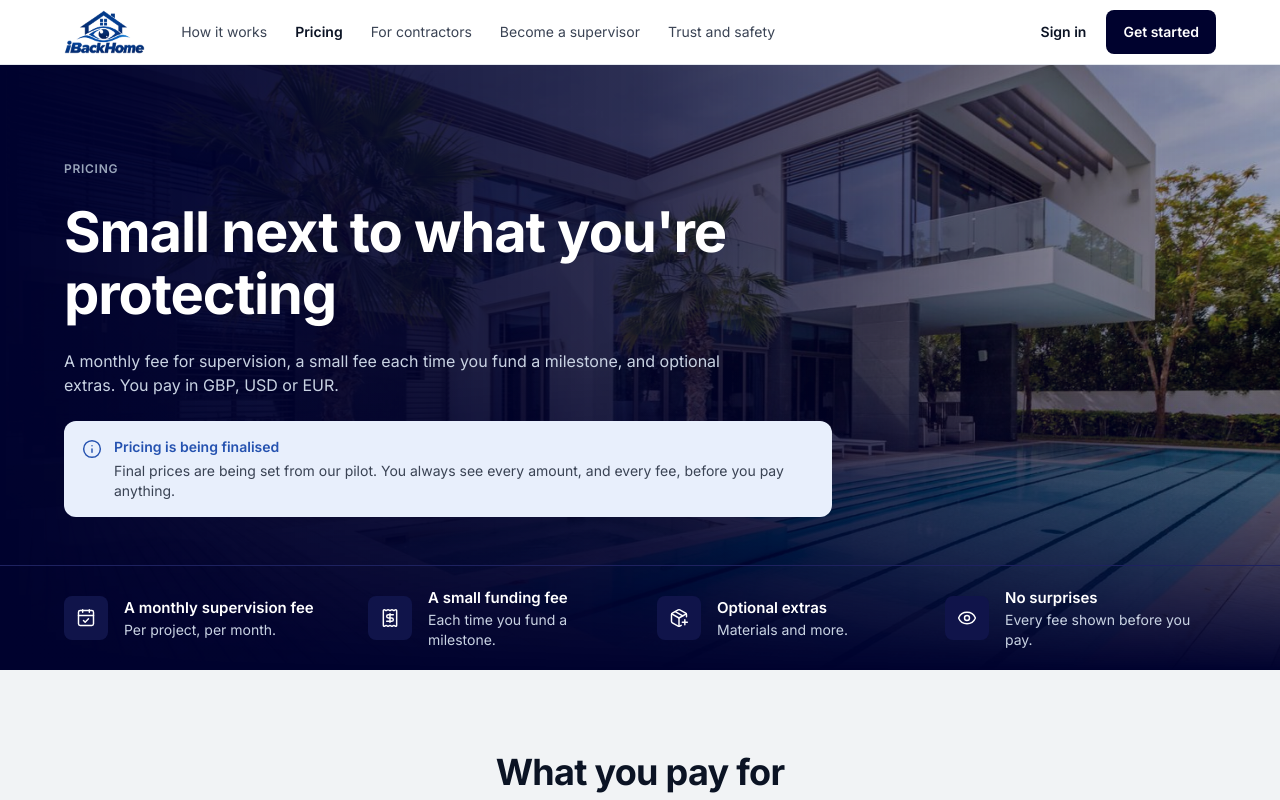
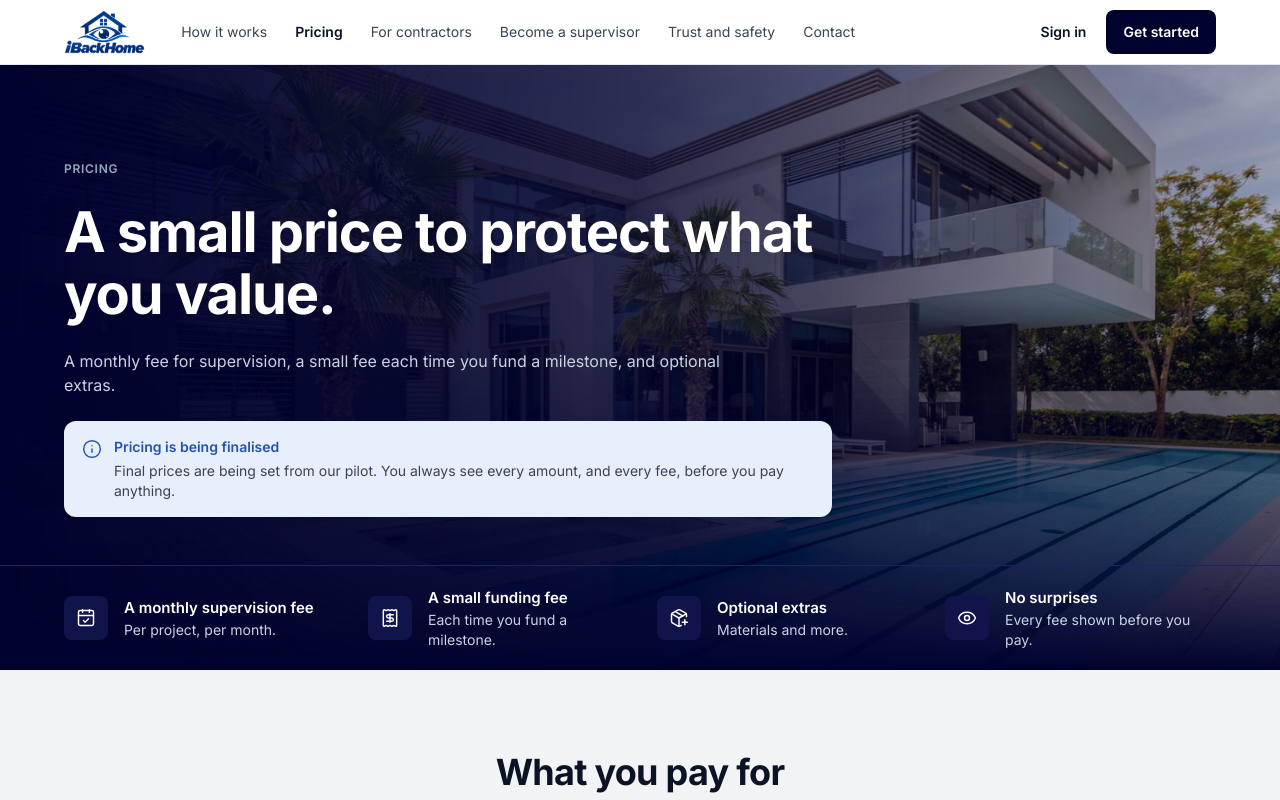
Before and after one commit to costechHQ/iBackHome, a Next.js app in the folder web/: page /pricing in a window 1280 px wide. Shown: the top 800 px of the page. Built offline with nearby package versions, Linux system fonts and the light colour scheme.

Commit message:
feat(web): add Contact to the public navbar and update the pricing hero text

```diff
--- a/web/src/features/public/chrome.tsx
+++ b/web/src/features/public/chrome.tsx
@@ -23,6 +23,7 @@ export const PUBLIC_NAV = [
   { label: "For contractors", href: "/contractors" },
   { label: "Become a supervisor", href: "/supervisors" },
   { label: "Trust and safety", href: "/trust" },
+  { label: "Contact", href: "/contact" },
 ] as const;
 
 export function PublicHeader() {
--- a/web/src/features/public/pricing.tsx
+++ b/web/src/features/public/pricing.tsx
@@ -38,8 +38,8 @@ export function Pricing() {
   return (
     <>
       <PricingHero
-        title="Small next to what you're protecting"
-        lead="A monthly fee for supervision, a small fee each time you fund a milestone, and optional extras. You pay in GBP, USD or EUR."
+        title="A small price to protect what you value."
+        lead="A monthly fee for supervision, a small fee each time you fund a milestone, and optional extras."
       >
         {priced ? null : (
           <Alert tone="info" title="Pricing is being finalised" className="max-w-3xl">
```
